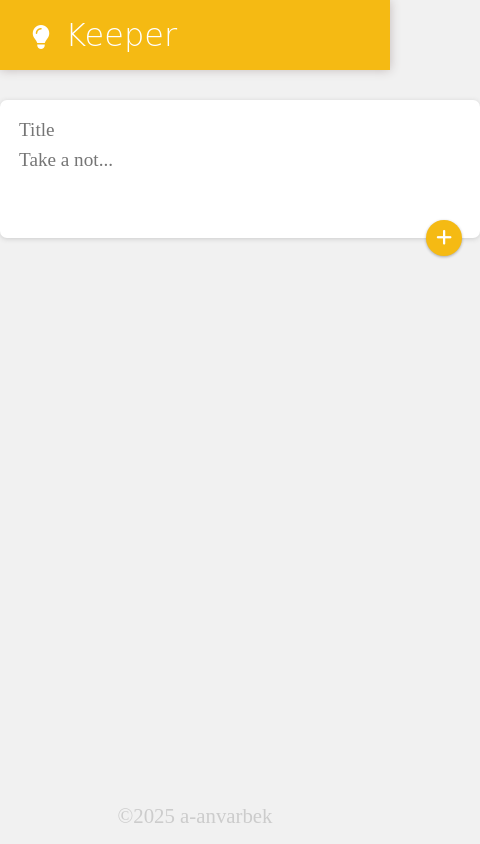
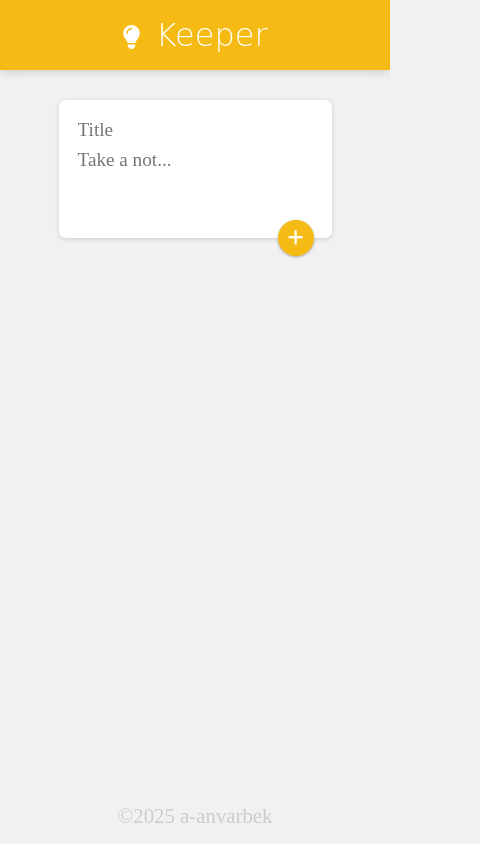
Before and after one commit to a-anvarbek/Keeper, a plain HTML site: page index.html in a window 390 px wide. Shown: the whole page, 480 px wide, since content can reach past the window. Drawn offline with Linux system fonts and the light colour scheme.

Commit message:
Add resposive version

```diff
--- a/style.css
+++ b/style.css
@@ -31,7 +31,7 @@ header h1 i{
 
 .create-note{
     position: relative;
-    width: 480px;
+    width: 33%;
     margin: 30px auto 20px auto;
     background-color: #fff;
     padding: 15px;
@@ -117,3 +117,21 @@ footer p{
     cursor: pointer;
     outline: none;
 }
+
+@media (max-width: 1000px) {
+    header{
+        flex-direction: column;
+        align-items: center;
+        text-align: center;
+        padding: 16px;
+    }
+
+    .create-note{
+        width: 70%;
+    }
+
+    footer{
+        margin-bottom: 0px;
+    }
+
+}
```
